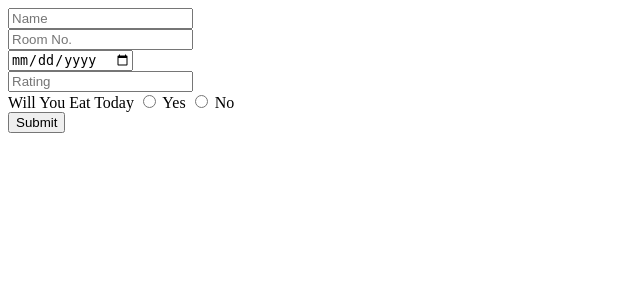
After one commit to SiddhantGangwar/MyCalorieAndFitnessFriend, a Django app: page /foodmanage/ in a window 1280 px wide. The commit adds this page. Shown: the top 300 px of the page, without its empty margins (0-640 px from the left). Run offline with Django 3.2, Linux system fonts and the light colour scheme.

Commit message:
adding food manage

```diff
--- a/MyCalorieAndFitnessFriend/MyCalorieAndFitnessFriend/settings.py
+++ b/MyCalorieAndFitnessFriend/MyCalorieAndFitnessFriend/settings.py
@@ -41,6 +41,7 @@ INSTALLED_APPS = [
     'django.contrib.sessions',
     'django.contrib.messages',
     'django.contrib.staticfiles',
+    'bootstrapform',
 ]
 
 MIDDLEWARE = [
--- a/MyCalorieAndFitnessFriend/home/admin.py
+++ b/MyCalorieAndFitnessFriend/home/admin.py
@@ -1,6 +1,7 @@
 from django.contrib import admin
-from .models import Food, Consume
+from .models import Food, Consume, FoodManage
 
 # Register your models here.
 admin.site.register(Food)
 admin.site.register(Consume)
+admin.site.register(FoodManage)
--- a/MyCalorieAndFitnessFriend/home/urls.py
+++ b/MyCalorieAndFitnessFriend/home/urls.py
@@ -6,4 +6,5 @@ urlpatterns = [
     path('bmi',views.bmi,name='bmi'),
     path('user', views.index, name="index"),
     path('delete/<int:id>/', views.delete_consume, name="delete"),
+    path('foodmanage/', views.foodmanage, name="foodmanage"),
 ]
--- a/MyCalorieAndFitnessFriend/home/views.py
+++ b/MyCalorieAndFitnessFriend/home/views.py
@@ -1,7 +1,9 @@
 from django.shortcuts import render,redirect
 from django.http import HttpResponse
-from .models import Food, Consume
+from .models import Food, Consume, FoodManage
 import requests
+from django.contrib import messages
+from django.contrib.auth.models import User, auth
 def home(request):
     api_url = 'https://api.calorieninjas.com/v1/nutrition?query='
     query = '3lb carrots and a chicken sandwich'
@@ -52,3 +54,16 @@ def delete_consume(request, id):
         consumed_food.delete()
         return redirect('/user')
     return render(request, 'delete.html')
+
+def foodmanage(request):
+
+    if request.method=='POST':
+        name=request.POST['name']
+        date=request.POST['date']
+        eat=request.POST['eat']
+        rating=request.POST['rating']
+        fm = FoodManage.objects.create(name=name,date=date,rating=rating,eat=eat)
+        return redirect('/')
+
+    else:
+        return render(request,'foodmanage.html')
--- /dev/null
+++ b/MyCalorieAndFitnessFriend/templates/foodmanage.html
@@ -0,0 +1,29 @@
+<!DOCTYPE html>
+<html lang="en">
+<head>
+    <meta charset="UTF-8">
+    <meta http-equiv="X-UA-Compatible" content="IE=edge">
+    <meta name="viewport" content="width=device-width, initial-scale=1.0">
+    <title>Food Managment</title>
+</head>
+<body>
+    <form action="" method="post">
+       {% csrf_token %}
+       <input type="text" name="name" placeholder="Name"><br>
+       <input type="text" name="room_no" placeholder="Room No."><br>
+       <input type="date" name="date" placeholder="Date"><br>
+       <input type="text" name="rating" placeholder="Rating"><br>
+       Will You Eat Today
+       <input type="radio" id="html" name="eat" value="Yes">
+       <label for="html">Yes</label>
+       <input type="radio" id="css" name="eat" value="No">
+       <label for="css">No</label><br>
+        <input type="submit">
+    </form>
+    <div>
+        {% for message in messages %}
+        <h3>{{message}}</h3>
+        {% endfor %}
+    </div>
+</body>
+</html>
--- a/MyCalorieAndFitnessFriend/templates/index.html
+++ b/MyCalorieAndFitnessFriend/templates/index.html
@@ -6,6 +6,7 @@
 <li><a href="accounts/logout">logout</a></li>
 <li><a href="payment/pay">Donate now</a></li>
 <li><a href="{%url 'index'%}">Calorie Calculator</a></li>
+<li><a href="{%url 'foodmanage'%}">Food Manage</a></li>
 {% else %}
 <li><a href="accounts/register">Register</a></li>
 <li><a href="accounts/login">login</a></li>
```
Also changed, not shown: MyCalorieAndFitnessFriend/home/models.py (+8 -0 lines), MyCalorieAndFitnessFriend/db.sqlite3, MyCalorieAndFitnessFriend/home/migrations/0002_foodmanage.py (added).
